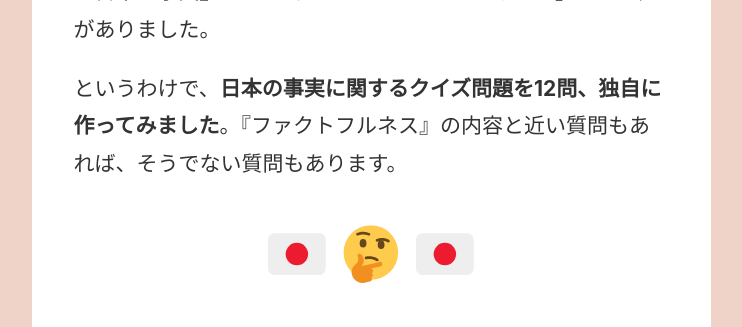
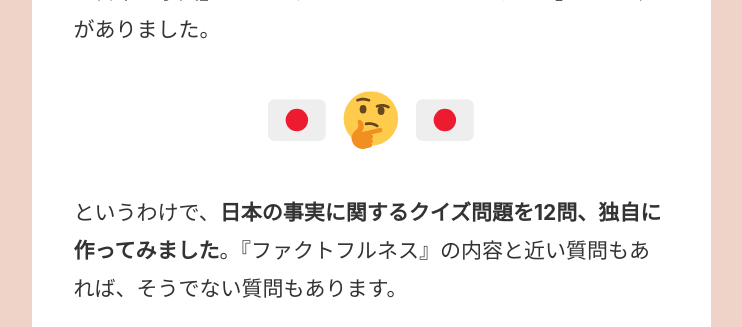
Before and after one commit to tkgshn/factquiz-jp.chibicode.com, a Next.js app: page / in a window 1280 px wide. Shown: the part 625-952 px from the top of the page, without its empty margins (269-1011 px from the left). Built offline with nearby package versions, Linux system fonts and the light colour scheme.

Commit message:
swap emoji

```diff
--- a/src/components/intro.js
+++ b/src/components/intro.js
@@ -56,11 +56,6 @@ const Intro = () => (
       </ExternalLink>
       、「これの『日本の事実』バージョンがあれば、やってみたい」という声がありました。
     </p>
-    <p>
-      というわけで、
-      <strong>日本の事実に関するクイズ問題を12問、独自に作ってみました</strong>
-      。『ファクトフルネス』の内容と近い質問もあれば、そうでない質問もあります。
-    </p>
     <div
       css={css`
         text-align: center;
@@ -78,6 +73,11 @@ const Intro = () => (
         <JapanEmoji />
       </Emoji>
     </div>
+    <p>
+      というわけで、
+      <strong>日本の事実に関するクイズ問題を12問、独自に作ってみました</strong>
+      。『ファクトフルネス』の内容と近い質問もあれば、そうでない質問もあります。
+    </p>
     <p
       css={css`
         margin-bottom: 0;
```
